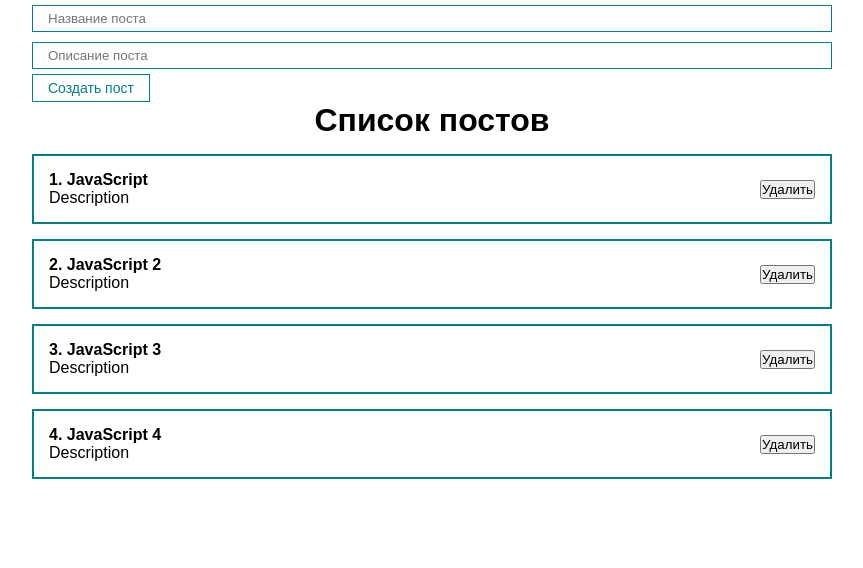
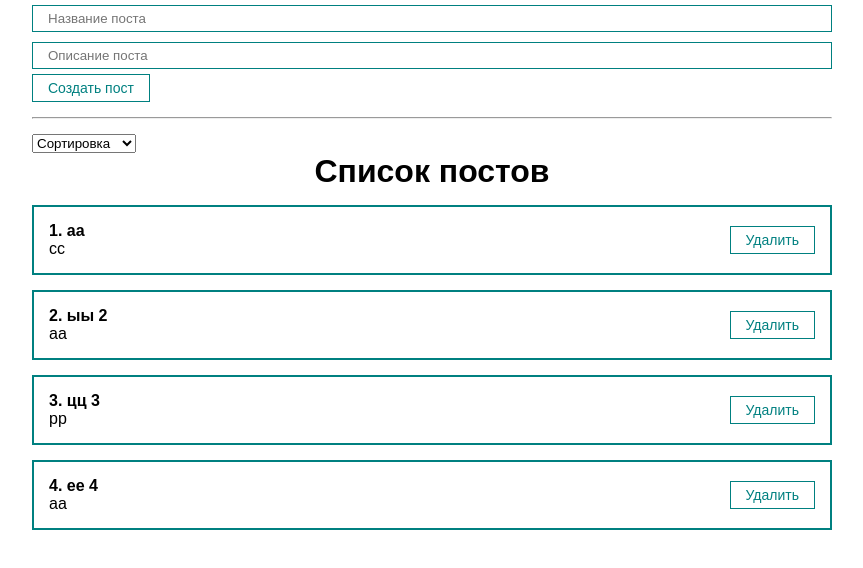
Before and after one commit to Holovanets/learning, a React (Create React App) app: page / in a window 1280 px wide. Shown: the top 568 px of the page, without its empty margins (208-1071 px from the left). Built offline with nearby package versions, Linux system fonts and the light colour scheme.

Commit message:
Added sort

```diff
--- a/src/App.js
+++ b/src/App.js
@@ -1,28 +1,57 @@
-import React, { useState, useRef } from 'react'
+import React, { useState } from 'react'
 import PostForm from './components/PostForm.jsx'
 import PostItem from './components/PostItem.jsx'
 import PostList from './components/PostList.jsx'
 import MyButton from './components/UI/button/MyButton.jsx'
 import MyInput from './components/UI/input/MyInput.jsx'
+import MySelect from './components/UI/select/MySelect.jsx'
 
 import './styles/App.css'
 
 function App() {
   const [posts, setPosts] = useState([
-    { id: 1, title: 'JavaScript', body: 'Description' },
-    { id: 2, title: 'JavaScript 2', body: 'Description' },
-    { id: 3, title: 'JavaScript 3', body: 'Description' },
-    { id: 4, title: 'JavaScript 4', body: 'Description' },
+    { id: 1, title: 'аа', body: 'сс' },
+    { id: 2, title: 'ыы 2', body: 'аа' },
+    { id: 3, title: 'цц 3', body: 'рр' },
+    { id: 4, title: 'ее 4', body: 'аа' },
   ])
+
+  const [selectedSort, setSelectedSort] = useState('')
 
   const createPost = (newPost) => {
     setPosts([...posts, newPost])
   }
 
+  const removePost = (post) => {
+    setPosts(posts.filter((p) => p.id !== post.id))
+  }
+
+  const sortPosts = (sort) => {
+    setSelectedSort(sort)
+    setPosts([...posts].sort((a, b) => a[sort].localeCompare(b[sort])))
+  }
+
   return (
     <div className="App">
       <PostForm create={createPost} />
-      <PostList posts={posts} title="Список постов" />
+      <hr style={{ margin: '15px 0' }} />
+      <div>
+        <MySelect
+          value={selectedSort}
+          onChange={sortPosts}
+          defaultValue="Сортировка"
+          options={[
+            { value: 'title', name: 'По названию' },
+            { value: 'body', name: 'По описанию' },
+          ]}
+        />
+      </div>
+
+      {posts.length ? (
+        <PostList remove={removePost} posts={posts} title="Список постов" />
+      ) : (
+        <h1 style={{ textAlign: 'center' }}>Посты не найдены!</h1>
+      )}
     </div>
   )
 }
--- a/src/components/PostItem.jsx
+++ b/src/components/PostItem.jsx
@@ -1,4 +1,5 @@
 import React from 'react'
+import MyButton from './UI/button/MyButton'
 
 const PostItem = (props) => {
   return (
@@ -11,7 +12,7 @@
           <div>{props.post.body}</div>
         </div>
         <div className="post__btns">
-          <button>Удалить</button>
+          <MyButton onClick={() => props.remove(props.post)}>Удалить</MyButton>
         </div>
       </div>
     </div>
--- a/src/components/PostList.jsx
+++ b/src/components/PostList.jsx
@@ -1,11 +1,16 @@
 import React from 'react'
 import PostItem from './PostItem'
-const PostList = ({ posts, title }) => {
+const PostList = ({ posts, title, remove }) => {
   return (
     <div>
       <h1 style={{ textAlign: 'center' }}>{title}</h1>
       {posts.map((post, index) => (
-        <PostItem number={index + 1} post={post} key={post.id} />
+        <PostItem
+          remove={remove}
+          number={index + 1}
+          post={post}
+          key={post.id}
+        />
       ))}
     </div>
   )
--- /dev/null
+++ b/src/components/UI/select/MySelect.jsx
@@ -0,0 +1,16 @@
+import React from 'react'
+const MySelect = ({ options, defaultValue, value, onChange }) => {
+  return (
+    <select value={value} onChange={(event) => onChange(event.target.value)}>
+      <option disabled value="">
+        {defaultValue}
+      </option>
+      {options.map((option) => (
+        <option key={option.value} value={option.value}>
+          {option.name}
+        </option>
+      ))}
+    </select>
+  )
+}
+export default MySelect
```
